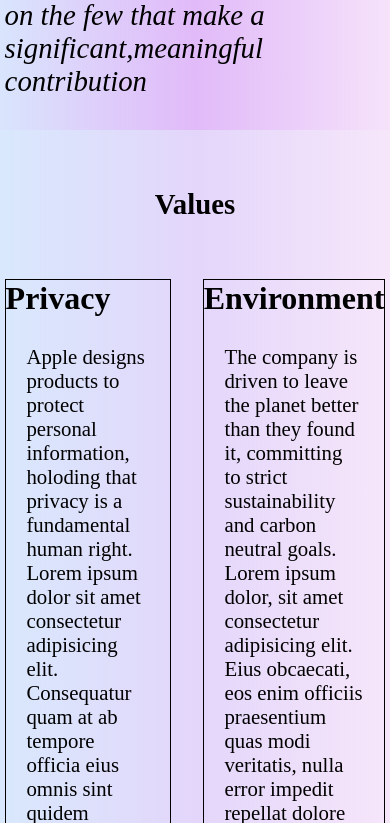
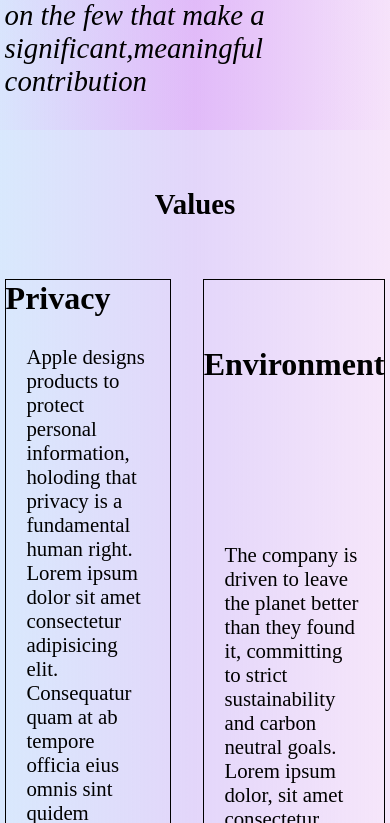
Before and after one commit to aswinvijayan-vonnue/Week2-newProject, a website: page about.html in a window 390 px wide. Shown: the part 1195-2018 px from the top of the page. Drawn offline with Linux system fonts and the light colour scheme.

Commit message:
style:made columns responsive at higher pixel values

```diff
--- a/css/layout.css
+++ b/css/layout.css
@@ -37,11 +37,14 @@ nav a:hover {
     gap: 0.5em;
     align-items: center;
     min-width: fit-content;
-    height: 400px;
+    min-height: 400px;
     border: 1px solid black;
     transition-property: all;
     transition-duration: 1s;
 }
+/* .values article {
+
+} */
 .column:hover,.values article:hover,.services article:hover{
     box-shadow: 0 30px 20px rgba(0,0,0,0.4);
     transform: translateY(-5px);
```
